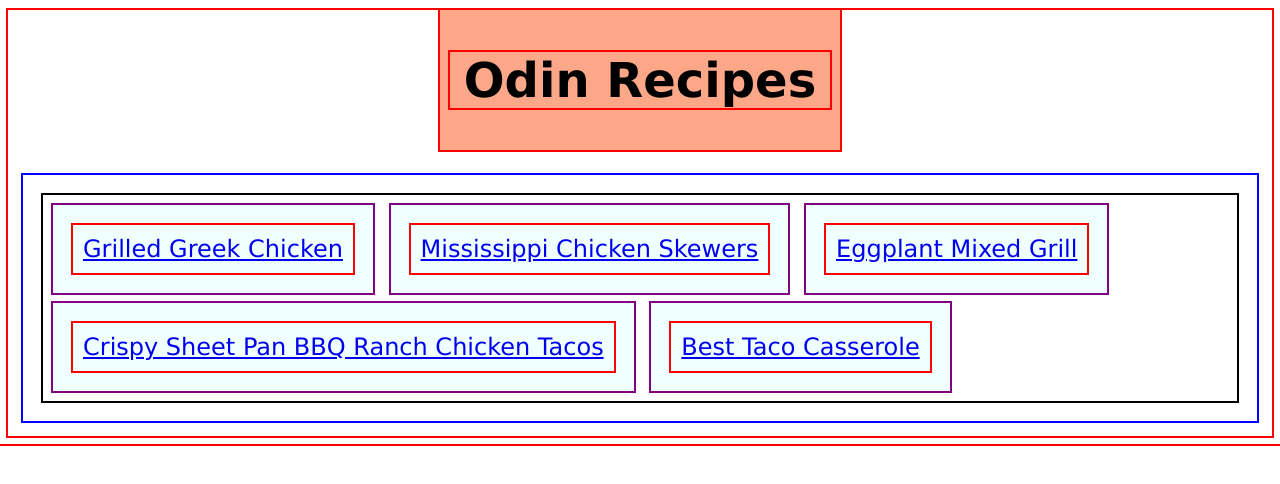
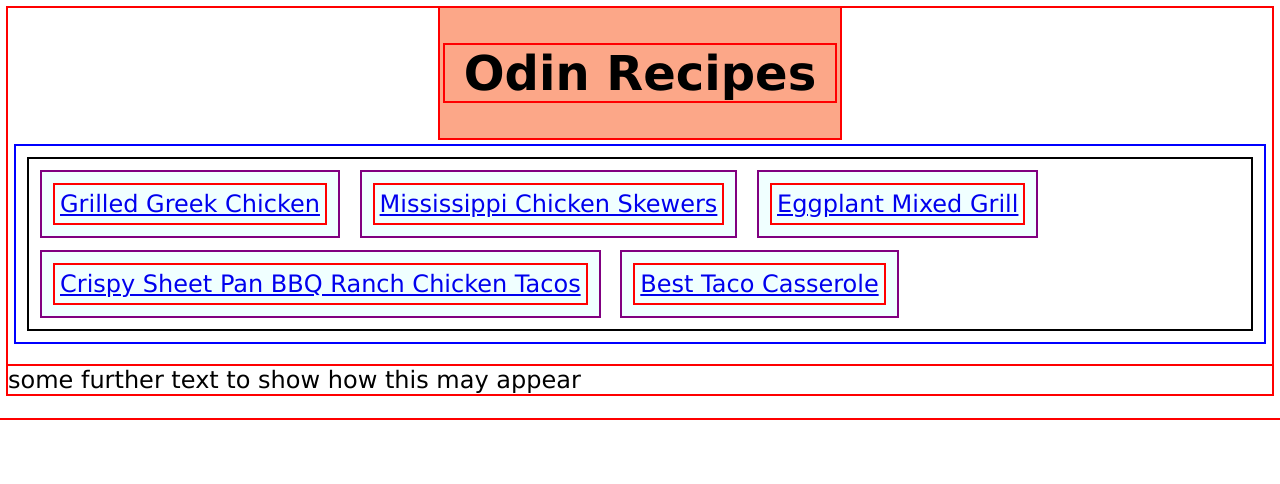
Before and after one commit to actcollector/odin-recipes, a plain HTML site: page index.html in a window 1280 px wide. Drawn offline with Linux system fonts and the light colour scheme.

Commit message:
changed div section to be block again from inline-block

```diff
--- a/index.html
+++ b/index.html
@@ -22,6 +22,7 @@
             <li class="recipe"><a href="./recipes/best-taco-casserole.html">Best Taco Casserole</a></li>
         </ul>
     </div>
+    <p>some further text to show how this may appear</p>
 </body>
 
 </html>
--- a/style.css
+++ b/style.css
@@ -11,39 +11,38 @@ body {
 .heading {
   background-color: rgb(252, 167, 136);
   width: 400px;
-  padding: 10px;
-  margin: 10px auto;
+  padding: 5px;
+  margin: 8px auto;
 }
 h1 {
   text-align: center;
 }
 
 .recipes {
-  margin: 15px;
   outline: 2px solid blue;
-  display: inline-block;
-  padding: 10px;
+  margin: 8px;
+  padding: 5px;
 }
 
 ul {
   list-style: none;
   padding: 5px;
-  margin: 10px;
+  margin: 8px;
   outline: 2px solid black;
 }
 
 .recipe {
   display: inline-block;
   background-color: azure;
-  padding: 10px;
-  margin: 5px;
+  padding: 5px;
+  margin: 8px;
   outline: 2px solid purple;
 }
 
 a {
-  padding: 10px;
+  padding: 5px;
   display: inline-block;
-  margin: 10px;
+  margin: 8px;
 }
 
 a:hover {
```
